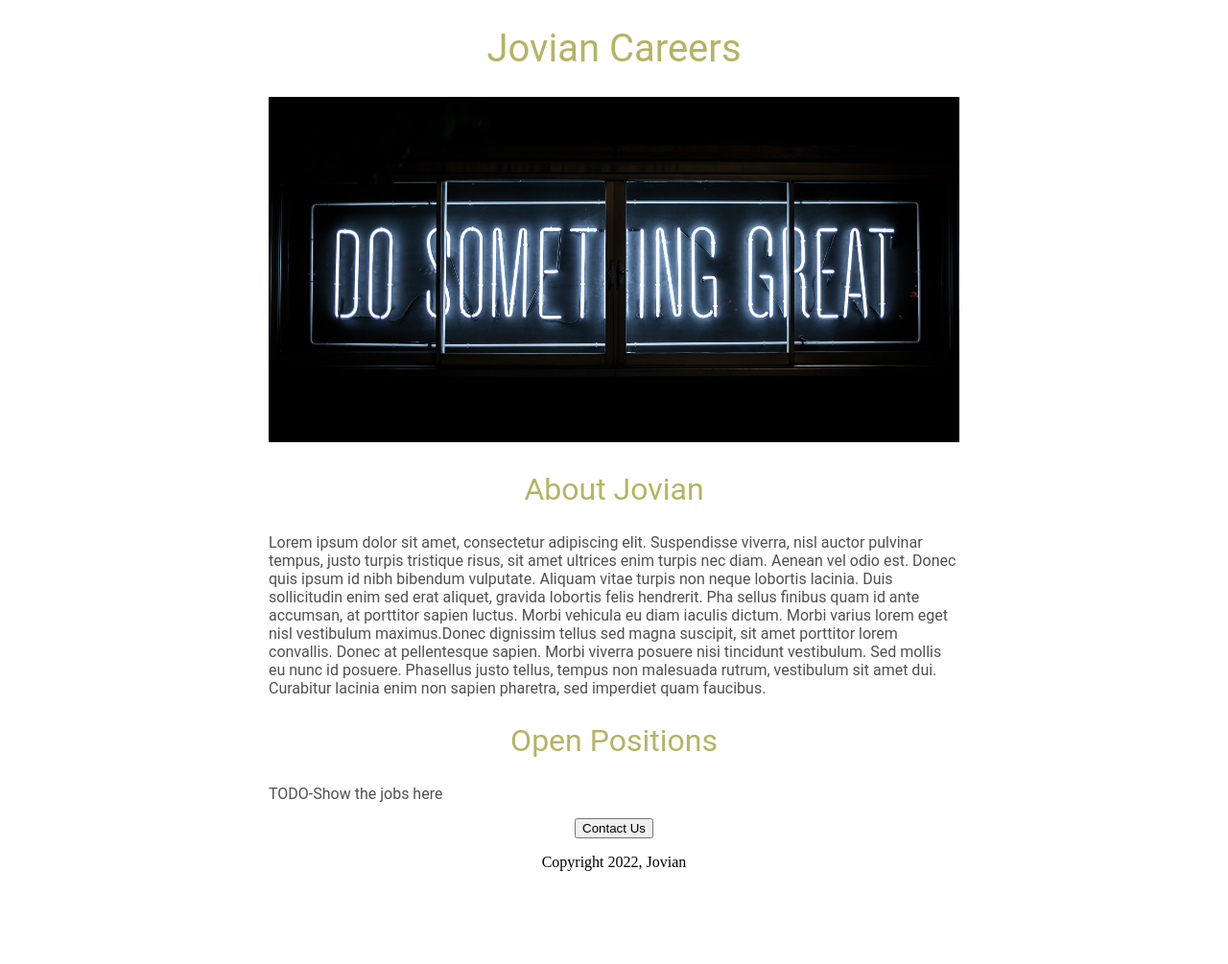
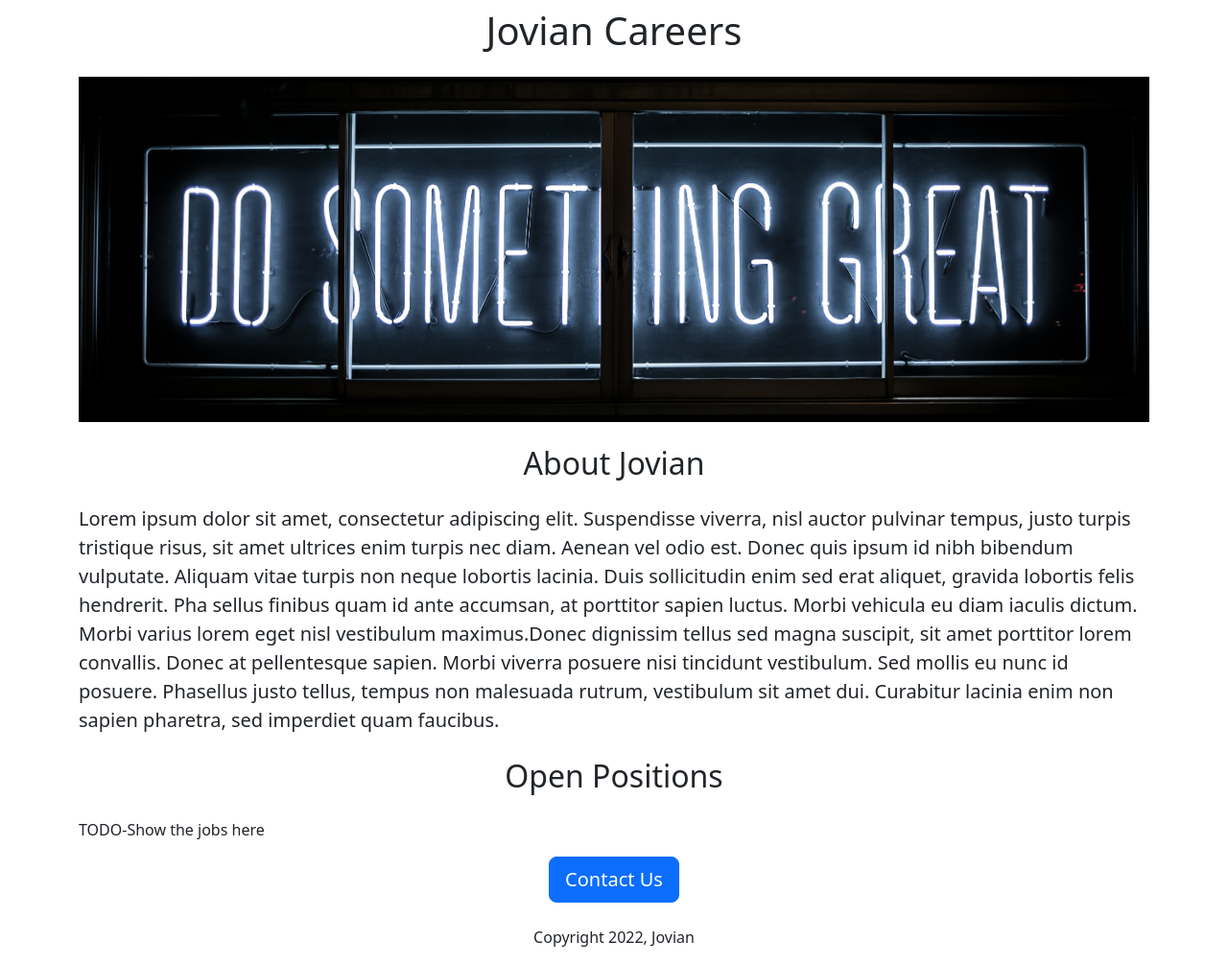
Before and after one commit to Avi-Dewan/jovain-careers-website-v2, a Flask app: page / in a window 1280 px wide. Shown: the whole page at 96% size. Before the commit the page ends 908 px from the top, so only its background shows below. Run offline with Flask 3, Linux system fonts and the light colour scheme.

Commit message:
added Boostrap

```diff
--- a/templates/home.html
+++ b/templates/home.html
@@ -2,62 +2,37 @@
 <html>
   <head>
     <title>Jovian Careers </title>
+     <meta charset="utf-8">
+     <meta name="viewport" content="width=device-width, initial-scale=1">
+     <link href="https://cdn.jsdelivr.net/npm/bootstrap@5.2.3/dist/css/bootstrap.min.css" rel="stylesheet" integrity="sha384-rbsA2VBKQhggwzxH7pPCaAqO46MgnOM80zW1RWuH61DGLwZJEdK2Kadq2F9CUG65" crossorigin="anonymous">
     <style>
-      h1{
-        font-size: 40px;
-        font-family: Roboto;
-        font-weight:normal;
-        text-align: center;
-        color: rgb(180, 180, 100)
+      #banner {
+        height: 360px;
+        width: 100%;
+        object-fit:cover;
       }
-
-      #banner {
-        width: 100%;
-        height: 360px;
-        object-fit: cover;
-      }
-
-      h2{
-        font-size: 32px;
-        font-family: Roboto;
-        font-weight:normal;
-        text-align: center;
-        color: rgb(180, 180, 100)
-      }
-
-      .bodytext{
-        font-family: Roboto;
-        color: rgb(80, 80, 80)
-      }
-
-      #container {
-        max-width: 720px;
-        margin:0 auto 0 auto
-      }
-
-
     </style>
   </head>
 
   <body>
 
-    <div id="container">
+    <div class = "container">
 
 
-      <h1>Jovian Careers</h1>
-      <img id ="banner" src = "https://jovian-careers-website--avi-dewan.repl.co/static/banner.jpg" >
+      <h1 class="text-center mt-2 mb-4">Jovian Careers</h1>
+      <img class="img-fluid"  id ="banner" src = "https://jovian-careers-website--avi-dewan.repl.co/static/banner.jpg" >
 
-      <h2>About Jovian</h2>
+      <h2  class="text-center  mt-4 mb-4">About Jovian</h2>
 
-      <p class="bodytext">Lorem ipsum dolor sit amet, consectetur adipiscing elit. Suspendisse viverra, nisl auctor pulvinar tempus, justo turpis tristique risus, sit amet ultrices enim turpis nec diam. Aenean vel odio est. Donec quis ipsum id nibh bibendum vulputate. Aliquam vitae turpis non neque lobortis lacinia. Duis sollicitudin enim sed erat aliquet, gravida lobortis felis hendrerit. Pha sellus finibus quam id ante accumsan, at porttitor sapien luctus. Morbi vehicula eu diam iaculis dictum. Morbi varius lorem eget nisl vestibulum maximus.Donec dignissim tellus sed magna suscipit, sit amet porttitor lorem convallis. Donec at pellentesque sapien. Morbi viverra posuere nisi tincidunt vestibulum. Sed mollis eu nunc id posuere. Phasellus justo tellus, tempus non malesuada rutrum, vestibulum sit amet dui. Curabitur lacinia enim non sapien pharetra, sed imperdiet quam faucibus.</p>
+      <p class="lead">Lorem ipsum dolor sit amet, consectetur adipiscing elit. Suspendisse viverra, nisl auctor pulvinar tempus, justo turpis tristique risus, sit amet ultrices enim turpis nec diam. Aenean vel odio est. Donec quis ipsum id nibh bibendum vulputate. Aliquam vitae turpis non neque lobortis lacinia. Duis sollicitudin enim sed erat aliquet, gravida lobortis felis hendrerit. Pha sellus finibus quam id ante accumsan, at porttitor sapien luctus. Morbi vehicula eu diam iaculis dictum. Morbi varius lorem eget nisl vestibulum maximus.Donec dignissim tellus sed magna suscipit, sit amet porttitor lorem convallis. Donec at pellentesque sapien. Morbi viverra posuere nisi tincidunt vestibulum. Sed mollis eu nunc id posuere. Phasellus justo tellus, tempus non malesuada rutrum, vestibulum sit amet dui. Curabitur lacinia enim non sapien pharetra, sed imperdiet quam faucibus.</p>
 
-      <h2>Open Positions</h2>
+      <h2  class="text-center  mt-4 mb-4">Open Positions</h2>
 
-      <p class="bodytext">TODO-Show the jobs here</p>
+      <p>TODO-Show the jobs here</p>
 
-      <div style="text-align:center">
-        <button>Contact Us</button>
-        <p>Copyright 2022, Jovian</p>
+      <div class="text-center">
+        <button class="btn btn-primary btn-lg">Contact Us</button>
+        <p class="mt-4">Copyright 2022, Jovian</p>
       </div>
 
     </div>
```
